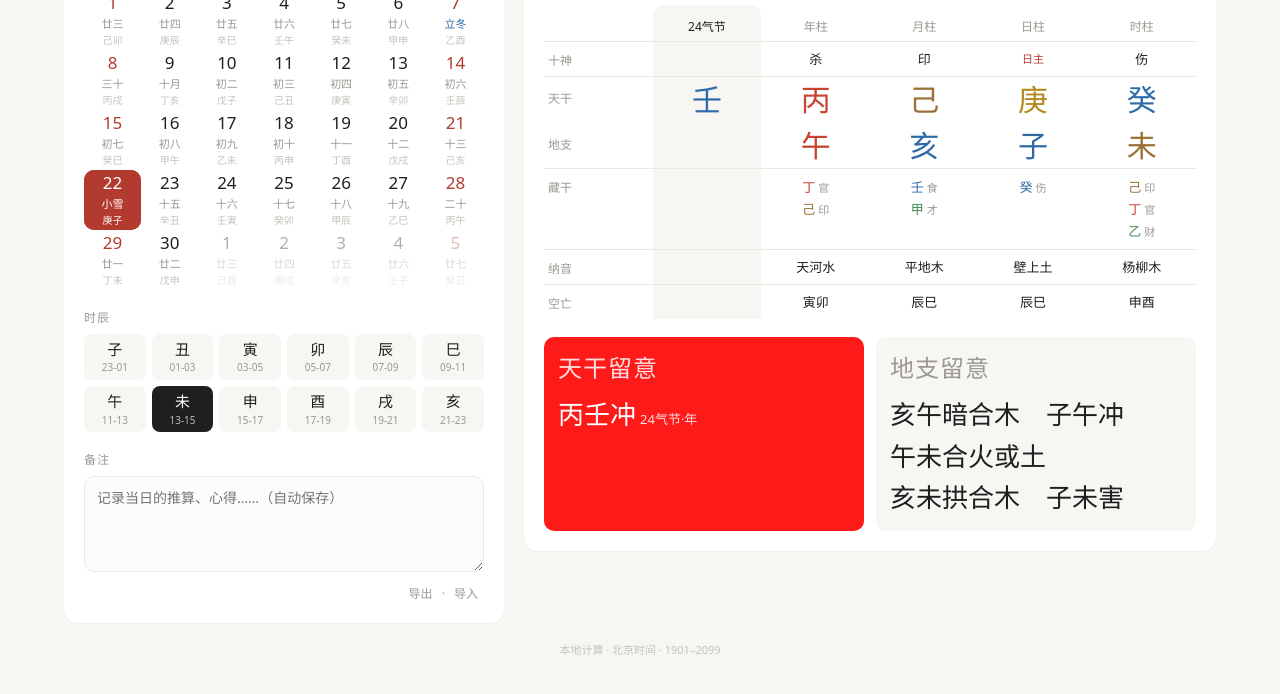
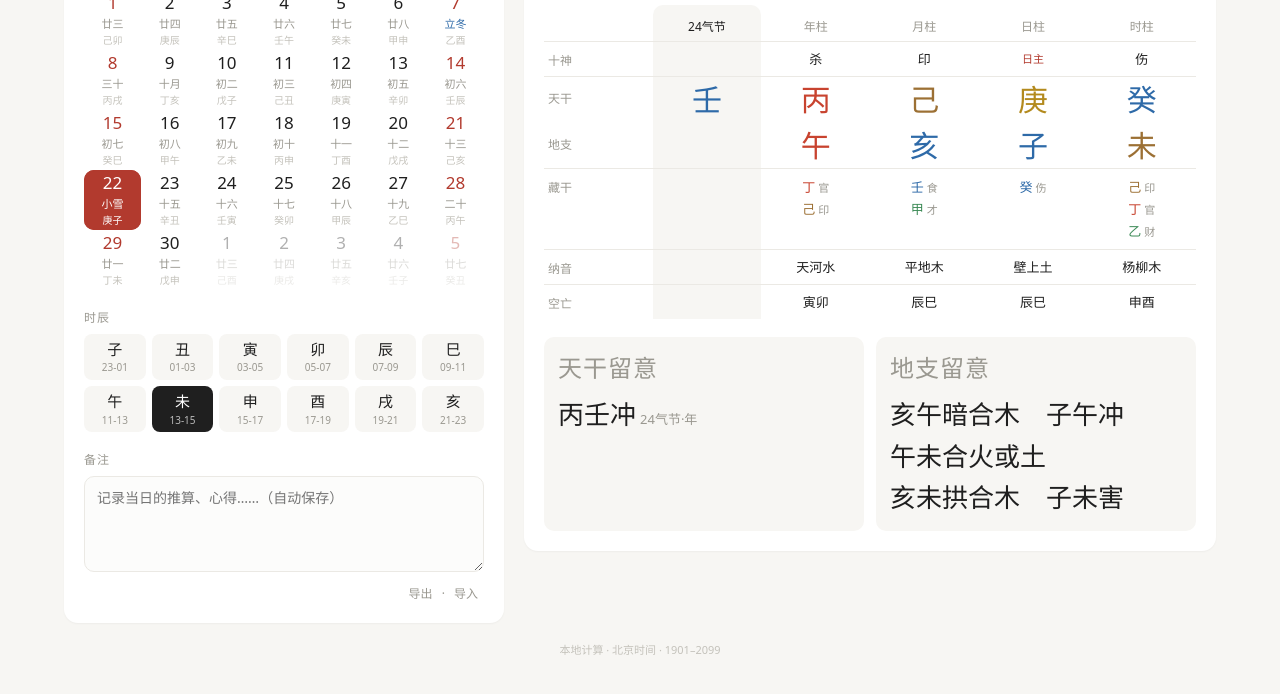
Before and after one commit to ws6464ghub/calendar, a plain HTML site: page index.html in a window 1280 px wide. Shown: the part 180-874 px from the top of the page. Drawn offline with Linux system fonts and the light colour scheme.

Commit message:
Revert 天干留意 bright red background
Co-Authored-By: Claude Opus 5.5 <noreply@anthropic.com>

```diff
--- a/index.html
+++ b/index.html
@@ -102,8 +102,6 @@
   .box .it .src { font-size: 50%; color: var(--muted); margin-left: 4px; }
   .tg-box h4, .dz-box h4 { font-size: 24px; margin-bottom: 10px; }  /* 天干留意、地支留意：字号 2 倍 */
   .tg-box .v, .dz-box .v { font-size: 26px; line-height: 1.6; overflow-wrap: anywhere; }
-  .tg-box { background: #ff1a1a; color: #fff; }  /* 天干留意：亮红底，白字 */
-  .tg-box h4, .tg-box .none, .tg-box .it .src { color: rgba(255,255,255,.85); }
   .cg-box { margin-top: 12px; display: grid; grid-template-columns: 120px 1fr; gap: 16px; align-items: center; }
   .cg-box .w { font-size: 26px; font-weight: 600; color: var(--accent); text-align: center; }
   .cg-box .w small { display: block; font-size: 11px; color: var(--muted); font-weight: 400; letter-spacing: 1px; }
```
